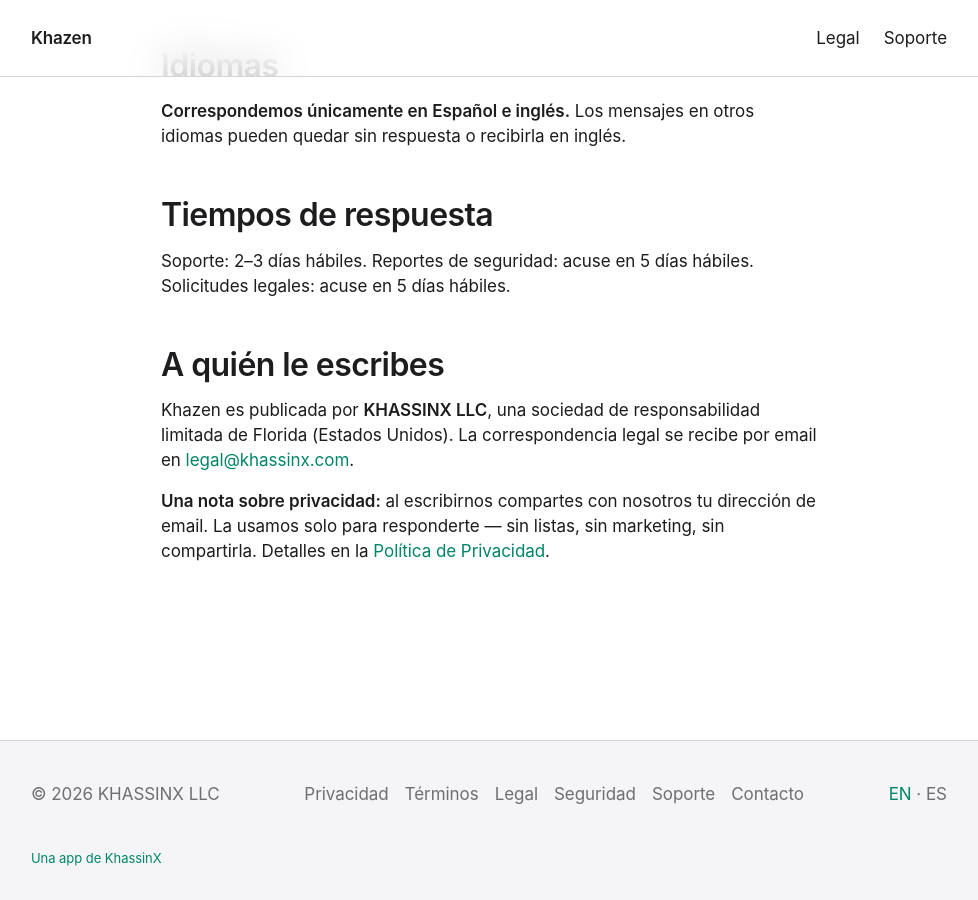
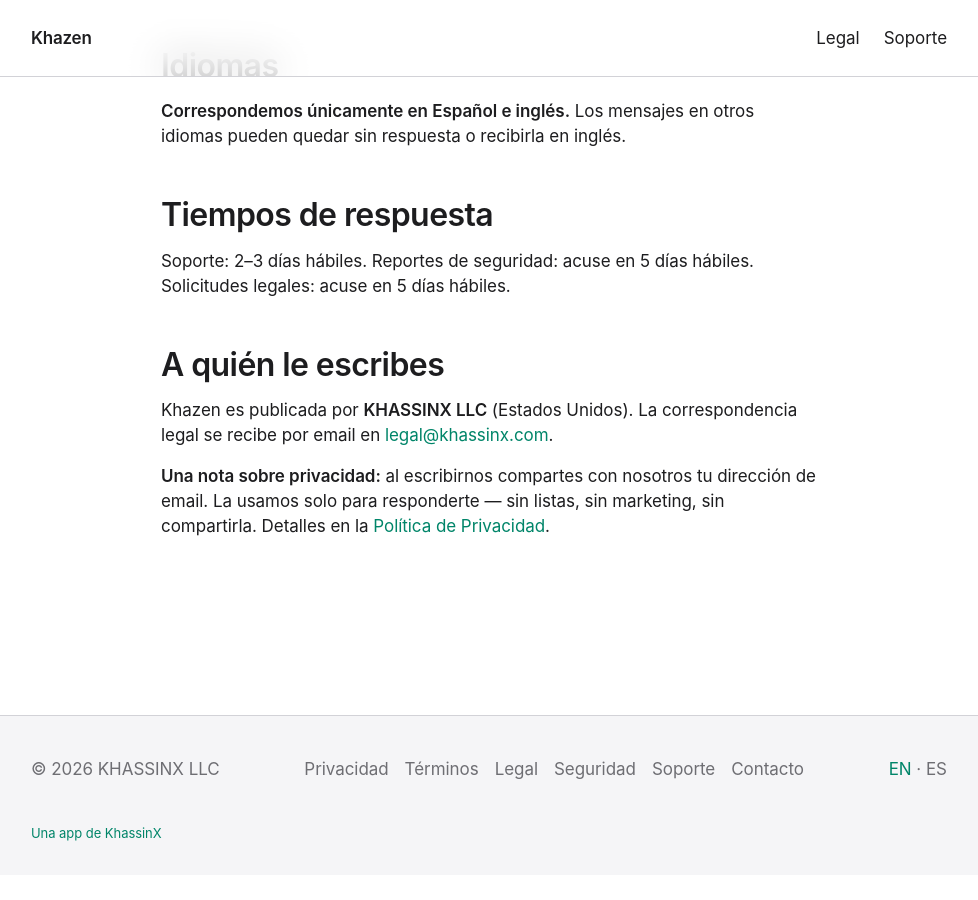
Before and after one commit to KhassinX/khazen-web, a Jekyll site: the page built from es/contact/index.html, in a window 1280 px wide and 900 px high, scrolled down 685 px. Shown: the whole window, without its empty margins (151-1129 px from the left). Built offline with Jekyll 4.4.1, drawn with Linux system fonts in a browser that asks for light colours; after the commit the page ends 1560 px from its top, so only the background shows below that.

Commit message:
fix(opsec): WEB-003 — quita 'Florida' de /contact/ (EN+ES), solo legal pages son jurisdicción
audit_opsec.sh marcaba /contact/ con 'Florida' como su unico CRITICAL. La norma WEB_PROPERTY_SPEC §10.6 sanciona 'Florida' SOLO en /legal/* (jurisdiccion legitima); /contact/ no lo es. Las legal pages conservan la formula completa (no tocadas).

Co-Authored-By: Claude Fable 5 <noreply@anthropic.com>

```diff
--- a/contact/index.html
+++ b/contact/index.html
@@ -29,7 +29,7 @@ canonical_es: /es/contact/
     <p>Support: 2–3 business days. Security reports: acknowledged within 5 business days. Legal requests: acknowledged within 5 business days.</p>
 
     <h2>Who you are writing to</h2>
-    <p>Khazen is published by <strong>KHASSINX LLC</strong>, a Florida limited liability company (United States). Legal correspondence is received by email at <a href="mailto:legal@khassinx.com">legal@khassinx.com</a>.</p>
+    <p>Khazen is published by <strong>KHASSINX LLC</strong> (United States). Legal correspondence is received by email at <a href="mailto:legal@khassinx.com">legal@khassinx.com</a>.</p>
 
     <p><strong>A note on privacy:</strong> emailing us shares your email address with us. We use it only to reply — no lists, no marketing, no sharing. Details in the <a href="/legal/privacy/">Privacy Policy</a>.</p>
   </div>
--- a/es/contact/index.html
+++ b/es/contact/index.html
@@ -29,7 +29,7 @@ canonical_es: /es/contact/
     <p>Soporte: 2–3 días hábiles. Reportes de seguridad: acuse en 5 días hábiles. Solicitudes legales: acuse en 5 días hábiles.</p>
 
     <h2>A quién le escribes</h2>
-    <p>Khazen es publicada por <strong>KHASSINX LLC</strong>, una sociedad de responsabilidad limitada de Florida (Estados Unidos). La correspondencia legal se recibe por email en <a href="mailto:legal@khassinx.com">legal@khassinx.com</a>.</p>
+    <p>Khazen es publicada por <strong>KHASSINX LLC</strong> (Estados Unidos). La correspondencia legal se recibe por email en <a href="mailto:legal@khassinx.com">legal@khassinx.com</a>.</p>
 
     <p><strong>Una nota sobre privacidad:</strong> al escribirnos compartes con nosotros tu dirección de email. La usamos solo para responderte — sin listas, sin marketing, sin compartirla. Detalles en la <a href="/es/legal/privacy/">Política de Privacidad</a>.</p>
   </div>
```
